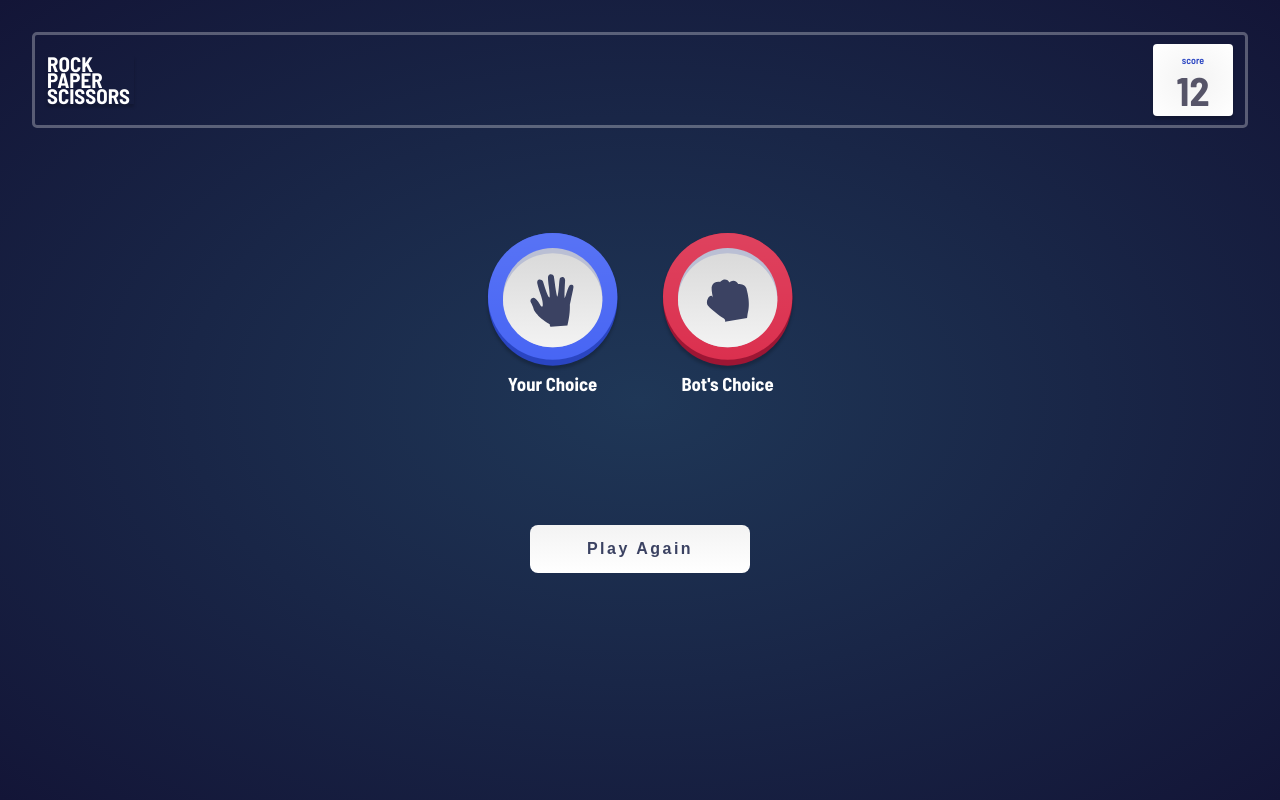
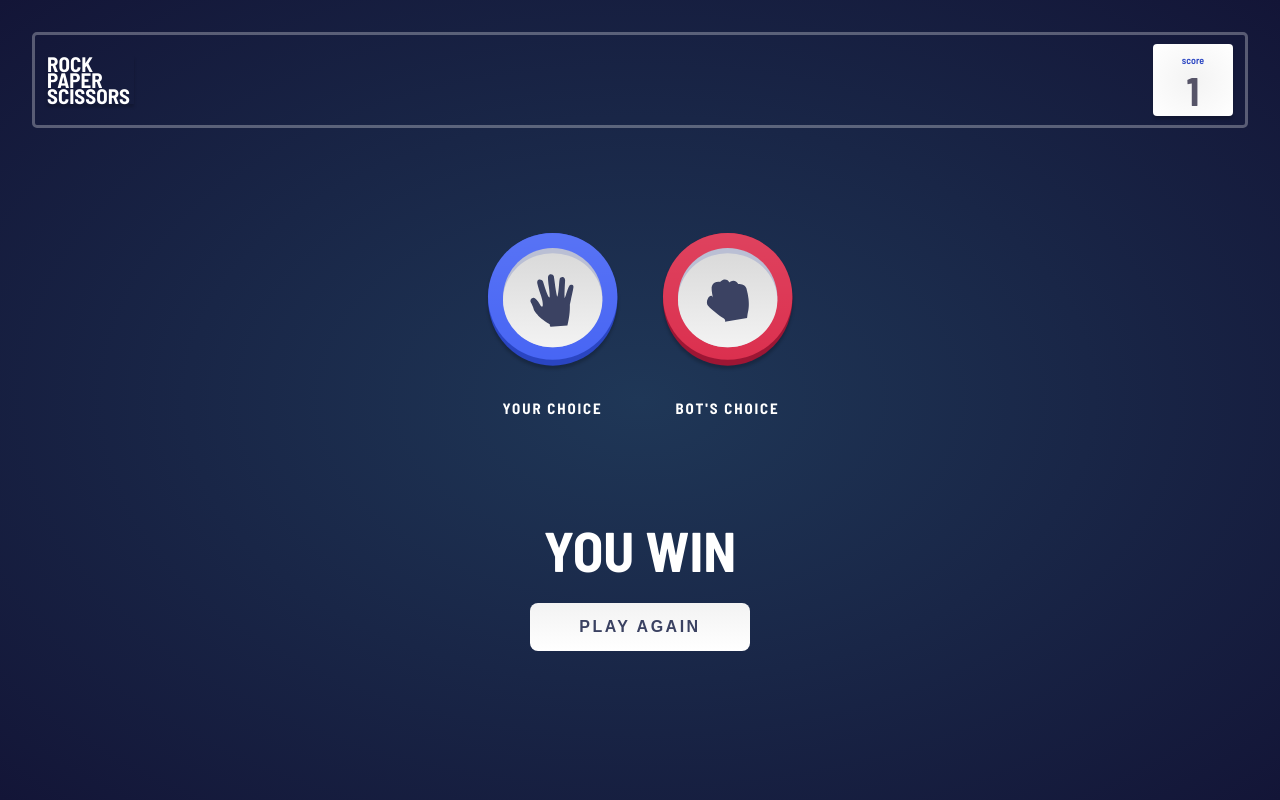
Before and after one commit to Lukagbn/rock-paper-scissors, a React (Vite) app: page / in a window 1280 px wide. Both pictures are taken after a click on the icon 557 px from the left and 302 px from the top of the page. Built offline with nearby package versions, Linux system fonts and the light colour scheme.

Commit message:
feat: add game logic

```diff
--- a/src/App.tsx
+++ b/src/App.tsx
@@ -4,13 +4,15 @@ import "@fontsource/barlow-semi-condensed/400.css";
 import "@fontsource/barlow-semi-condensed/600.css";
 import "@fontsource/barlow-semi-condensed/700.css";
 import GameSvgWrapper from "./components/gameSvg/GameSvgWrapper/GameSvgWrapper";
+import { useState } from "react";
 
 function App() {
+  const [score, setScore] = useState<number | 0>(0);
   return (
     <div>
-      <Navbar />
+      <Navbar score={score ?? 0} />
       <main>
-        <GameSvgWrapper />
+        <GameSvgWrapper setScore={setScore} />
       </main>
     </div>
   );
--- a/src/components/Navbar/Navbar.tsx
+++ b/src/components/Navbar/Navbar.tsx
@@ -1,13 +1,17 @@
 import "./Navbar.sass";
 
-function Navbar() {
+interface Score {
+  score: number;
+}
+
+function Navbar({ score }: Score) {
   return (
     <header className="header">
       <h1 className="visuallyHidden">rps</h1>
       <h2>rock paper scissors</h2>
       <div className="score">
         <p>
-          score <span>12</span>
+          score <span>{score}</span>
         </p>
       </div>
     </header>
--- a/src/components/gameSvg/GameSvgWrapper/GameSvgWrapper.sass
+++ b/src/components/gameSvg/GameSvgWrapper/GameSvgWrapper.sass
@@ -18,17 +18,33 @@
             display: flex
             flex-direction: column
             align-items: center
-        .playAgainBtn
+            h4
+                font-size: 15px
+                letter-spacing: 1.88px
+                line-height: 32px
+                margin-top: 20px
+                text-transform: uppercase
+        .buttonWrapper
             max-width: 220px
             width: 100%
-            font-size: 16px
-            font-weight: 600
-            color: #3B4262
-            letter-spacing: 2.5px
-            margin: auto
-            margin-top: 100px
-            background: linear-gradient( #F3F3F3 0%, #FFFFFF 100%);
-            border: none
-            height: 48px
-            border-radius: 8px
-            cursor: pointer
+            margin-top: 62px
+            margin-inline: auto
+            h3
+                font-size: 56px
+                text-transform: uppercase
+                margin-bottom: 20px
+                text-align: center
+            .playAgainBtn
+                max-width: 220px
+                width: 100%
+                font-size: 16px
+                font-weight: 600
+                color: #3B4262
+                letter-spacing: 2.5px
+                margin: auto
+                background: linear-gradient( #F3F3F3 0%, #FFFFFF 100%);
+                border: none
+                height: 48px
+                border-radius: 8px
+                cursor: pointer
+                text-transform: uppercase
--- a/src/components/gameSvg/GameSvgWrapper/GameSvgWrapper.tsx
+++ b/src/components/gameSvg/GameSvgWrapper/GameSvgWrapper.tsx
@@ -4,9 +4,20 @@ import Rock from "../Rock";
 import Scissors from "../Scissors";
 import "./GameSvgWrapper.sass";
 
-function GameSvgWrapper() {
+interface GameProps {
+  setScore: React.Dispatch<React.SetStateAction<number>>;
+}
+
+const GAME_RULES: Record<string, string> = {
+  paper: "rock",
+  rock: "scissors",
+  scissors: "paper",
+};
+
+function GameSvgWrapper({ setScore }: GameProps) {
   const [selected, setSelected] = useState<string>("");
   const [botSelected, setBotSelected] = useState<string>("");
+  const [won, setWon] = useState<string>("");
 
   const handleUserChoice = (choice: string) => {
     setSelected(choice);
@@ -14,21 +25,41 @@ function GameSvgWrapper() {
     const choices = ["paper", "scissors", "rock"];
     const randomChoice = choices[Math.floor(Math.random() * 3)];
     setBotSelected(randomChoice);
+    if (choice === randomChoice) {
+      setWon("");
+      return;
+    }
+    if (GAME_RULES[choice] === randomChoice) {
+      setWon("player");
+      setScore((prev) => prev + 1);
+    } else {
+      setWon("bot");
+      setScore((prev) => (prev > 0 ? prev - 1 : 0));
+    }
   };
 
   const renderStaticSvg = (choice: string, label: string) => {
     const doNothing = () => {};
-
     return (
       <div className="choiceContainer">
         {choice === "paper" && <Paper setSelected={doNothing} />}
         {choice === "rock" && <Rock setSelected={doNothing} />}
         {choice === "scissors" && <Scissors setSelected={doNothing} />}
-        <h3>{label}</h3>
+        <h4>{label}</h4>
       </div>
     );
   };
 
+  const handleWinnerTitle = (won: string) => {
+    switch (won) {
+      case "player":
+        return <h3>You Win</h3>;
+      case "bot":
+        return <h3>You lose</h3>;
+      case "":
+        return <h3>Tie</h3>;
+    }
+  };
   const handleReset = () => {
     setSelected("");
     setBotSelected("");
@@ -40,10 +71,12 @@ function GameSvgWrapper() {
         <div className="resultsContainer">
           {renderStaticSvg(selected, "Your Choice")}
           {renderStaticSvg(botSelected, "Bot's Choice")}
-
-          <button onClick={handleReset} className="playAgainBtn">
-            Play Again
-          </button>
+          <div className="buttonWrapper">
+            {handleWinnerTitle(won)}
+            <button onClick={handleReset} className="playAgainBtn">
+              Play Again
+            </button>
+          </div>
         </div>
       ) : (
         <div className="selectionContainer">
```
